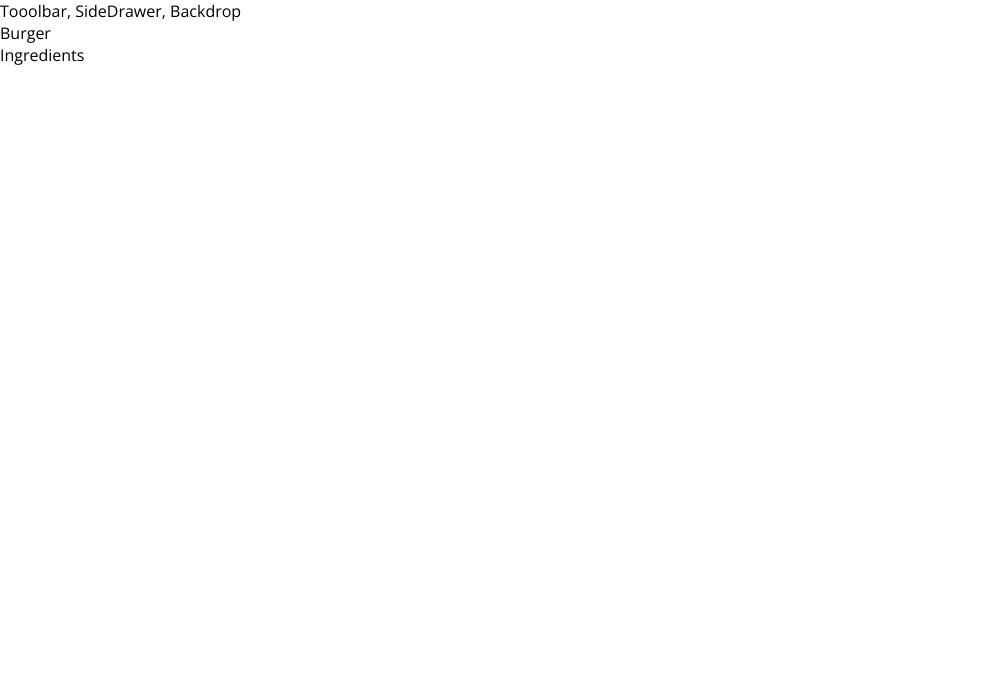
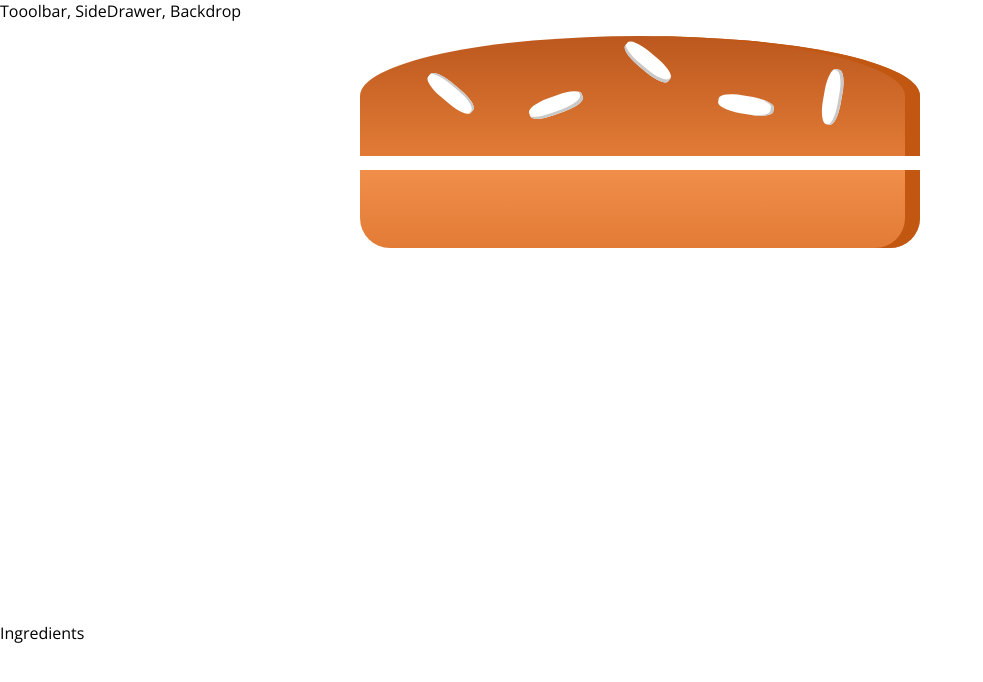
Before and after one commit to impromp02/burger-maker, a React app: page / in a window 1280 px wide. Shown: the top 682 px of the page, without its empty margins (0-983 px from the left). Built offline with nearby package versions, Linux system fonts and the light colour scheme.

Commit message:
Burger component and respective css added

```diff
--- a/package.json
+++ b/package.json
@@ -31,6 +31,7 @@
     "postcss-flexbugs-fixes": "3.2.0",
     "postcss-loader": "2.0.8",
     "promise": "8.0.1",
+    "prop-types": "^15.6.2",
     "raf": "3.4.0",
     "react": "^16.5.2",
     "react-dev-utils": "^5.0.2",
--- /dev/null
+++ b/src/components/Burger/Burger.css
@@ -0,0 +1,30 @@
+.Burger {
+  width: 100%;
+  margin: auto;
+  height: 250px;
+  overflow: scroll;
+  text-align: center;
+  font-weight: bold;
+  font-size: 1.2rem;
+}
+
+@media (max-width: 500px) and (max-height: 400px) {
+  .Burger {
+    width: 350px;
+    height: 300px;
+  }
+}
+
+@media (min-width: 500px) and (min-height: 401px) {
+  .Burger {
+    width: 450px;
+    height: 400px;
+  }
+}
+
+@media (min-width: 1000px) and (min-height: 700px) {
+  .Burger {
+    width: 700px;
+    height: 600px;
+  }
+}
--- /dev/null
+++ b/src/components/Burger/Burger.js
@@ -0,0 +1,16 @@
+import React from 'react';
+
+import BurgerIngredient from './BurgerIndredients/BurgerIngredients';
+import classes from './Burger.css';
+
+const Burger = (props) => {
+  return (
+    <div className={classes.Burger}>
+      <BurgerIngredient type="bread-top" />
+      <BurgerIngredient type="bread-bottom" />
+    </div>
+  );
+
+}
+
+export default Burger;
--- /dev/null
+++ b/src/components/Burger/BurgerIndredients/BurgerIngredient.css
@@ -0,0 +1,113 @@
+.BreadBottom {
+  height: 13%;
+  width: 80%;
+  background: linear-gradient(#F08E4A, #e27b36);
+  border-radius: 0 0 30px 30px;
+  box-shadow: inset -15px 0 #c15711;
+  margin: 2% auto;
+}
+
+.BreadTop {
+  height: 20%;
+  width: 80%;
+  background: linear-gradient(#bc581e, #e27b36);
+  border-radius: 50% 50% 0 0;
+  box-shadow: inset -15px 0 #c15711;
+  margin: 2% auto;
+  position: relative;
+}
+
+.Seeds1 {
+  width: 10%;
+  height: 15%;
+  position: absolute;
+  background-color: white;
+  left: 30%;
+  top: 50%;
+  border-radius: 40%;
+  transform: rotate(-20deg);
+  box-shadow: inset -2px -3px #c9c9c9;
+}
+
+.Seeds1:after {
+  content: "";
+  width: 100%;
+  height: 100%;
+  position: absolute;
+  background-color: white;
+  left: -170%;
+  top: -260%;
+  border-radius: 40%;
+  transform: rotate(60deg);
+  box-shadow: inset -1px 2px #c9c9c9;
+}
+
+.Seeds1:before {
+  content: "";
+  width: 100%;
+  height: 100%;
+  position: absolute;
+  background-color: white;
+  left: 180%;
+  top: -50%;
+  border-radius: 40%;
+  transform: rotate(60deg);
+  box-shadow: inset -1px -3px #c9c9c9;
+}
+
+.Seeds2 {
+  width: 10%;
+  height: 15%;
+  position: absolute;
+  background-color: white;
+  left: 64%;
+  top: 50%;
+  border-radius: 40%;
+  transform: rotate(10deg);
+  box-shadow: inset -3px 0 #c9c9c9;
+}
+
+.Seeds2:before {
+  content: "";
+  width: 100%;
+  height: 100%;
+  position: absolute;
+  background-color: white;
+  left: 150%;
+  top: -130%;
+  border-radius: 40%;
+  transform: rotate(90deg);
+  box-shadow: inset 1px 3px #c9c9c9;
+}
+
+
+.Meat {
+  width: 80%;
+  height: 8%;
+  background: linear-gradient(#7f3608, #702e05);
+  margin: 2% auto;
+  border-radius: 15px;
+}
+
+.Cheese {
+  width: 90%;
+  height: 4.5%;
+  margin: 2% auto;
+  background: linear-gradient(#f4d004, #d6bb22);
+  border-radius: 20px;
+}
+
+.Salad {
+  width: 85%;
+  height: 7%;
+  margin: 2% auto;
+  background: linear-gradient(#228c1d, #91ce50);
+  border-radius: 20px;
+}
+
+.Bacon {
+  width: 80%;
+  height: 3%;
+  background: linear-gradient(#bf3813, #c45e38);
+  margin: 2% auto;
+}
--- /dev/null
+++ b/src/components/Burger/BurgerIndredients/BurgerIngredients.js
@@ -0,0 +1,42 @@
+import React from 'react';
+import { PropTypes } from 'prop-types';
+
+import classes from './BurgerIngredient.css';
+
+const BurgerIngredient = (props) => {
+  let ingredient = null;
+
+  switch(props.type) {
+    case ('bread-bottom'):
+      ingredient = <div className={classes.BreadBottom}></div>;
+      break;
+    case ('bread-top'):
+      ingredient = <div className={classes.BreadTop}>
+        <div className={classes.Seeds1}></div>
+        <div className={classes.Seeds2}></div>
+      </div>;
+      break;
+    case ('meat'):
+      ingredient = <div className={classes.Meat}></div>;
+      break;
+    case ('cheese'):
+      ingredient = <div className={classes.Cheese}></div>;
+      break;
+    case ('bacon'):
+      ingredient = <div className={classes.Bacon}></div>;
+      break;
+    case ('salad'):
+      ingredient = <div className={classes.Salad}></div>;
+      break;
+    default:
+      ingredient = null;
+  }
+
+  return ingredient;
+}
+
+BurgerIngredient.propTypes = {
+  type: PropTypes.string.isRequired
+}
+
+export default BurgerIngredient;
--- a/src/containers/BurgerBuilder/BurgerBuilder.js
+++ b/src/containers/BurgerBuilder/BurgerBuilder.js
@@ -1,11 +1,13 @@
 import React, { Component } from 'react';
+
 import Aux from '../../hoc/Aux';
+import Burger from '../../components/Burger/Burger';
 
 class BurgerBuilder extends Component {
   render() {
     return (
       <Aux>
-        <div>Burger</div>
+        <Burger />
         <div>Ingredients</div>
       </Aux>
     );
```
